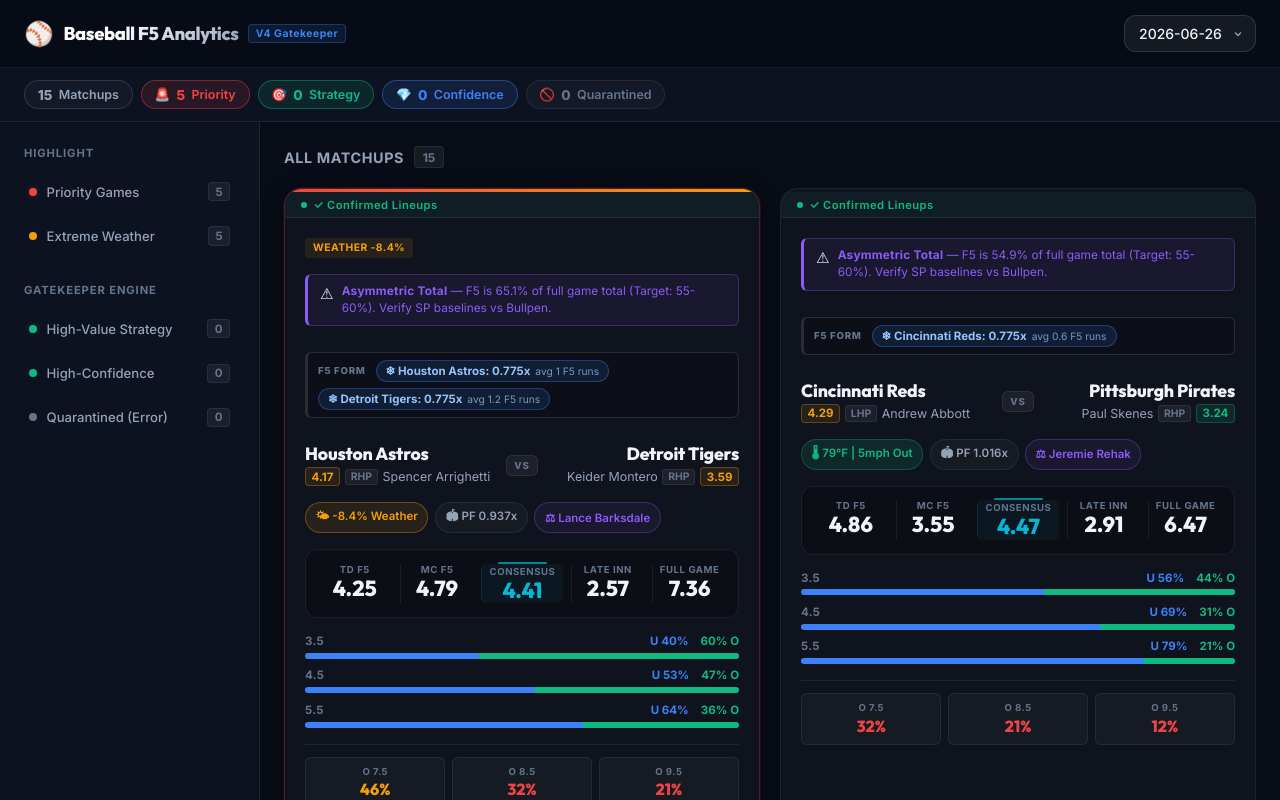
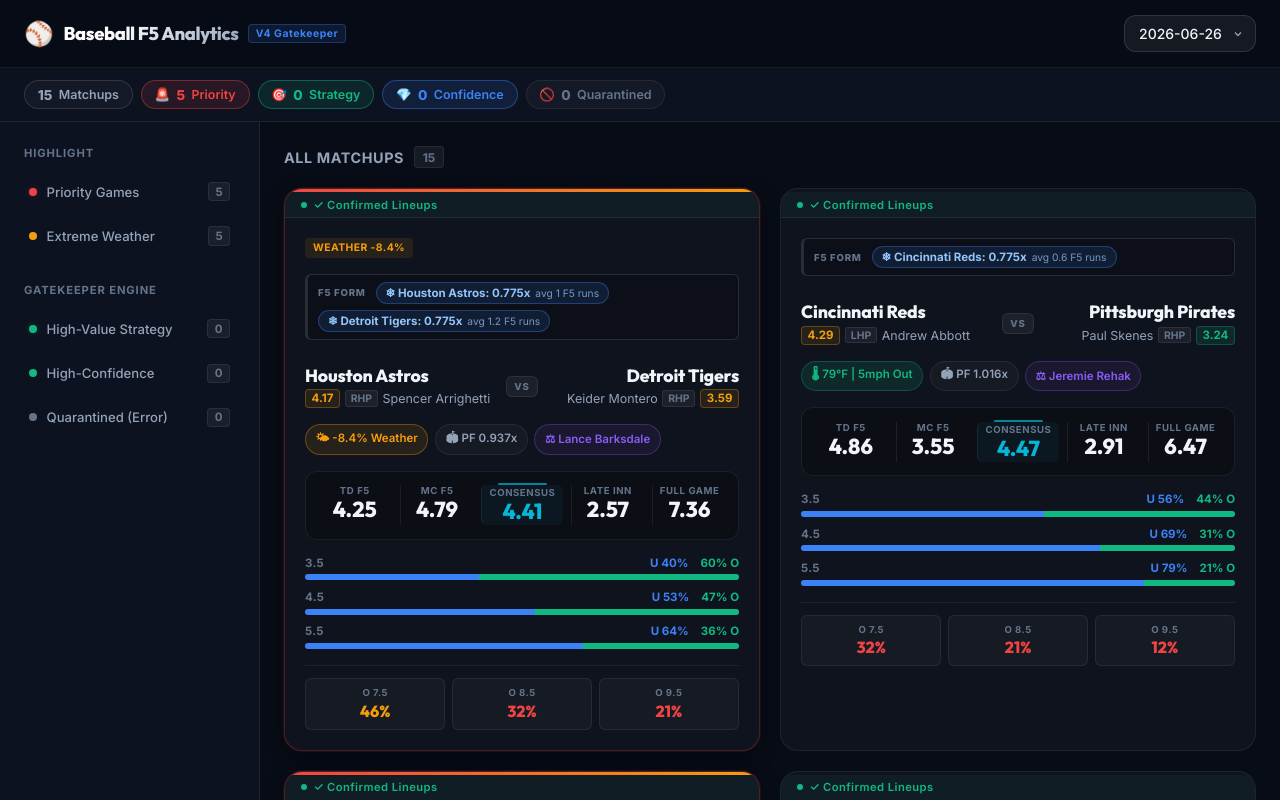
Before and after one commit to kadafs/baseball-dashboard, a React (Vite) app: page / in a window 1280 px wide. Shown: the top 800 px of the page. Built offline with nearby package versions, Linux system fonts and the light colour scheme.

Commit message:
chore: Remove obsolete Asymmetric Total warning

```diff
--- a/src/App.jsx
+++ b/src/App.jsx
@@ -193,15 +193,7 @@
           </div>
         )}
 
-        {/* Asymmetric Total warning */}
-        {p.asymmetric_warning && (
-          <div className="asymmetric-banner">
-            <span className="asymmetric-icon">&#9888;</span>
-            <span className="asymmetric-text">
-              <strong>Asymmetric Total</strong> &mdash; F5 is {(p.f5_ratio * 100).toFixed(1)}% of full game total (Target: 55-60%). Verify SP baselines vs Bullpen.
-            </span>
-          </div>
-        )}
+        {/* Execution Flag: Asymmetric Total removed */}
 
         {/* F5 Form Adjustment banner */}
         {(() => {
```
